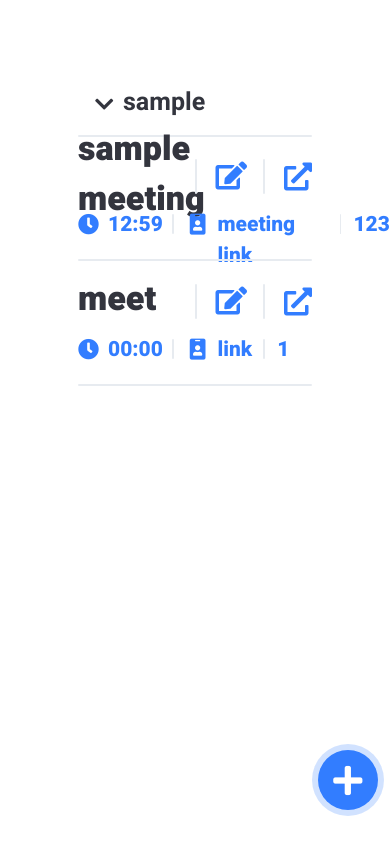
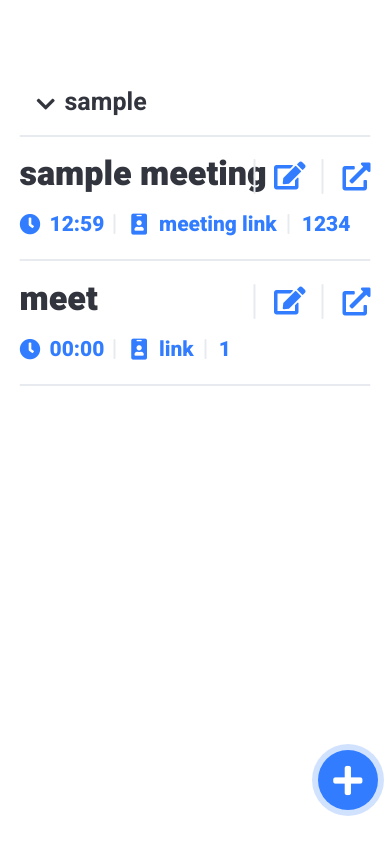
Before and after one commit to Classto/Frontend, a React (Create React App) app: page /editor/sample in a window 390 px wide. Built offline with nearby package versions, Linux system fonts and the light colour scheme.

Commit message:
chore: resize on rwd

```diff
--- a/src/editor.css
+++ b/src/editor.css
@@ -110,6 +110,16 @@ label, label > input {
     top: 16%;
 }
 
+@media screen and (max-width: 1200px) {
+    #ct_hr, #sch_div {
+        width: 90vw;
+    }
+
+    #category-div {
+        margin-left: 5vw;
+    }
+}
+
 @keyframes sch_fade {
     from {
         padding-top: 50px;
```
